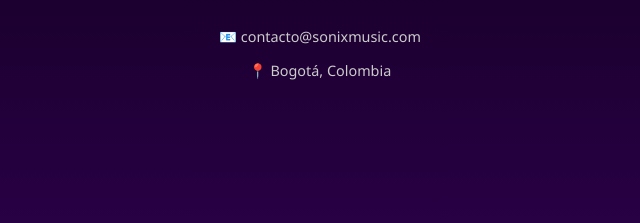
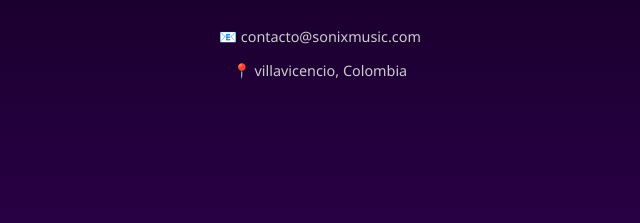
Before and after one commit to SESR10/SONIX, a plain HTML site: page proyecto SN/index.html in a window 1280 px wide. Shown: the part 489-712 px from the top of the page, 320-960 px from the left. Drawn offline with Linux system fonts and the light colour scheme.

Commit message:
Add files via upload

```diff
--- a/proyecto SN/index.html
+++ b/proyecto SN/index.html
@@ -24,7 +24,7 @@
 
     <footer id="contacto">
       <p>📧 contacto@sonixmusic.com</p>
-      <p>📍 Bogotá, Colombia</p>
+      <p>📍 villavicencio, Colombia</p>
     </footer>
   </div>
 </body>
```
